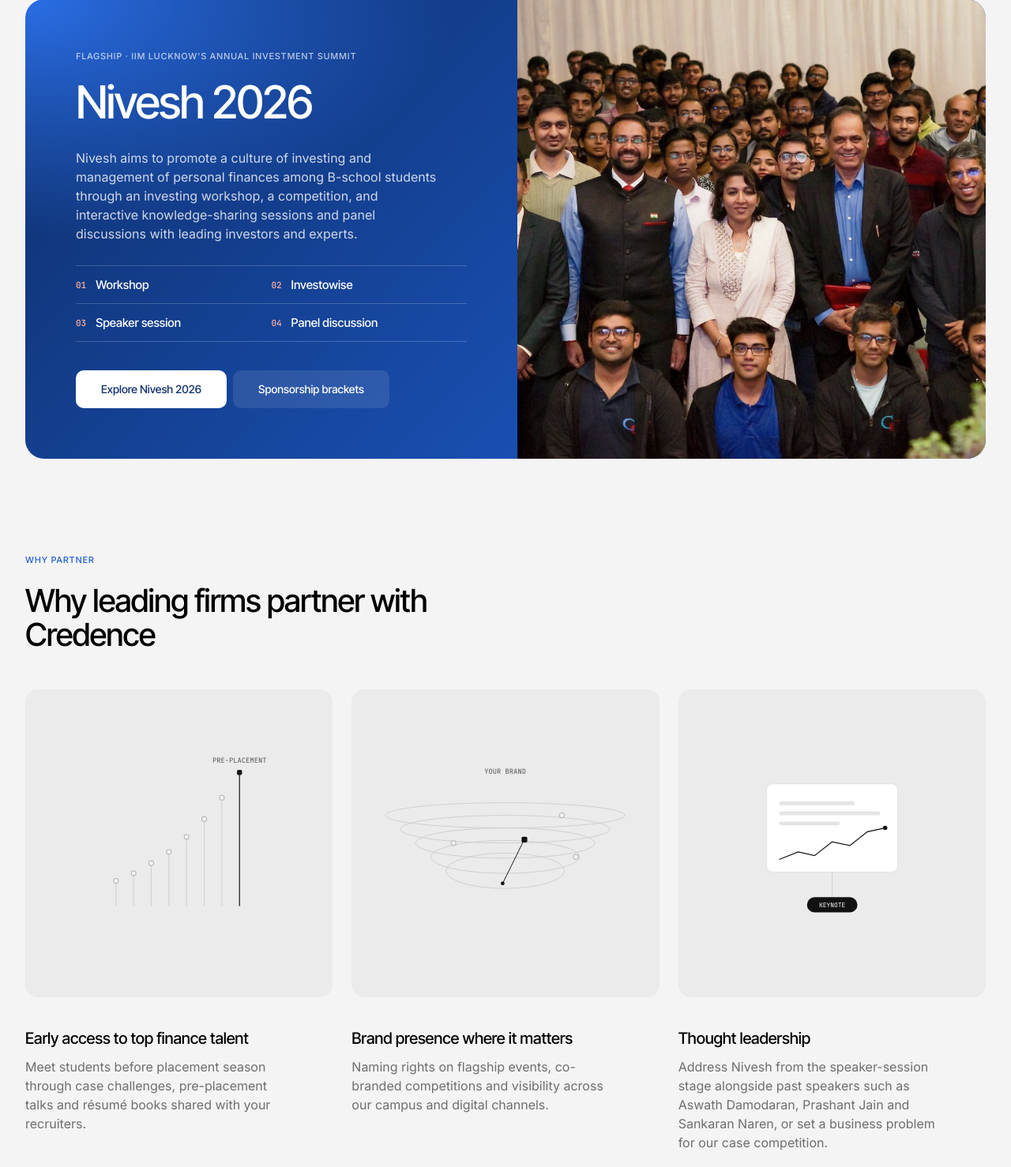
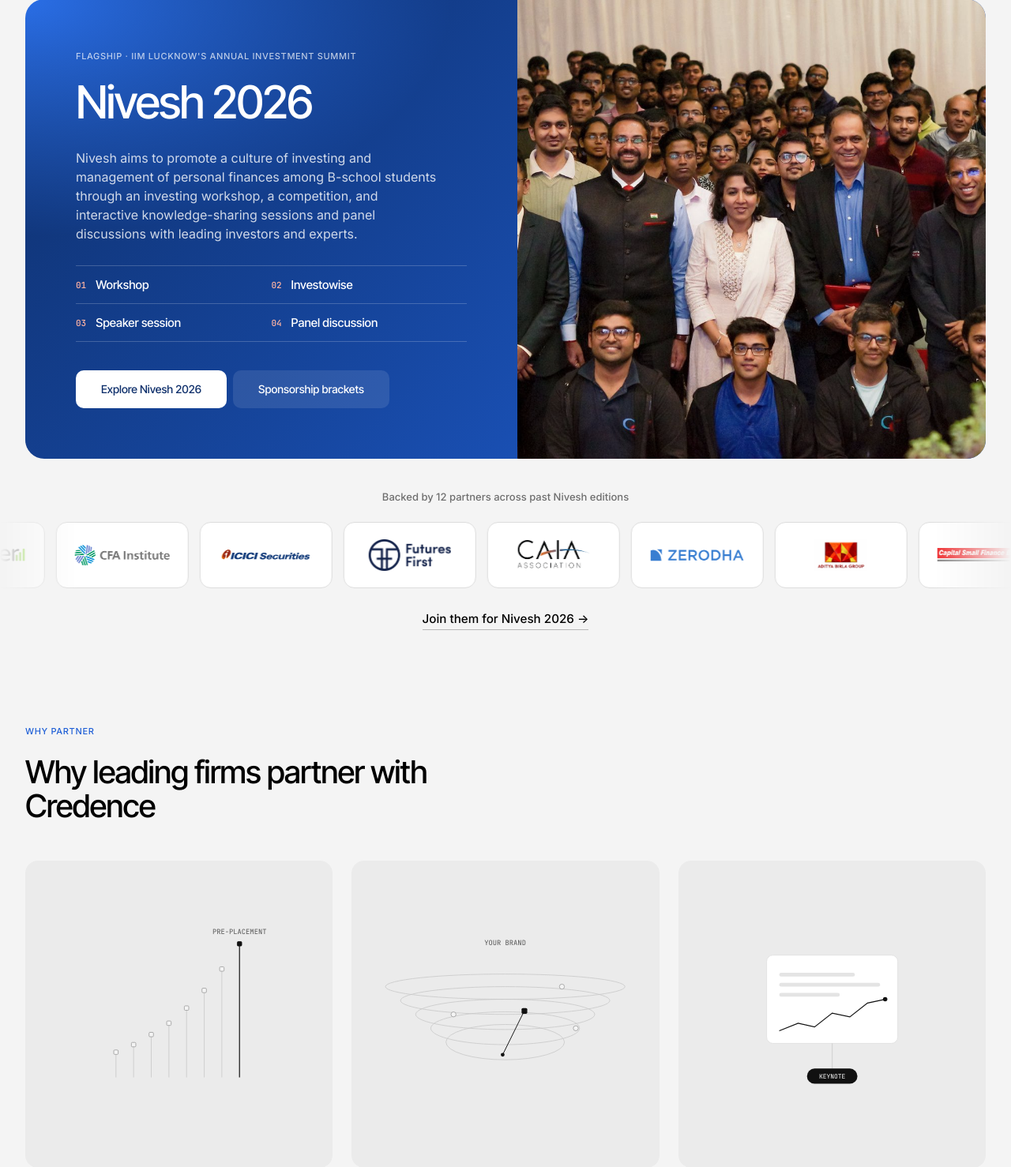
Before and after one commit to WRECKER1/CredenceCapital, a Node server app: page / in a window 1280 px wide. Shown: the part 1980-3458 px from the top of the page at 79% size. Run offline with Node 20, Linux system fonts and the light colour scheme.

Commit message:
Add a scrolling partner-logo strip under the Nivesh panel on Home
Shows the past Nivesh and Investowise partners as a continuously
scrolling row of logos right after Nivesh is introduced, so sponsors see
the club's track record early. Pauses on hover or keyboard focus, links
each logo to the partner, stays still and scrollable for visitors who
prefer reduced motion, and is driven by the same sponsors list.

Co-Authored-By: Claude Opus 5.5 <noreply@anthropic.com>
Claude-Session: https://claude.ai/code/session_01FG1TpzFGqoXaiweXWoTs9u

```diff
--- a/public/css/site.css
+++ b/public/css/site.css
@@ -656,3 +656,33 @@ a.logo-tile:hover { background: #fff; border-color: var(--blue); }
 .record-source .press-logo img { height: 22px; width: auto; max-width: 150px; }
 .press-logo img[src$=".svg"] { height: 30px; width: auto; }
 .press-item .press-logo img[src$=".jpg"] { height: 40px; width: 40px; max-height: none; border-radius: 6px; }
+
+/* Partner logo marquee (home, under the Nivesh panel) */
+.marquee-block { margin-top: 40px; text-align: center; }
+.marquee-label { font: 500 13px var(--sans); color: var(--muted); margin: 0 0 18px; }
+.marquee { position: relative; overflow: hidden; padding: 6px 0;
+  -webkit-mask-image: linear-gradient(90deg, transparent 0, #000 8%, #000 92%, transparent 100%);
+          mask-image: linear-gradient(90deg, transparent 0, #000 8%, #000 92%, transparent 100%); }
+.marquee-track { display: flex; width: max-content; animation: marquee var(--dur, 40s) linear infinite; }
+.marquee:hover .marquee-track, .marquee:focus-within .marquee-track { animation-play-state: paused; }
+.marquee-set { display: flex; align-items: center; gap: 14px; list-style: none; margin: 0; padding: 0 7px; }
+.marquee-item a, .marquee-item > img { display: block; }
+.marquee-item a { display: grid; place-items: center; }
+.marquee-item { display: grid; place-items: center; width: 168px; height: 84px; background: #fff; border: 1px solid var(--line); border-radius: 14px; transition: border-color .2s, transform .2s; }
+.marquee-item:hover { border-color: var(--blue); transform: translateY(-2px); }
+.marquee-item img { max-height: 40px; max-width: 120px; width: auto; height: auto; object-fit: contain; }
+.marquee-item img[src$=".svg"] { height: 36px; }
+.marquee-item img[src$=".jpg"] { height: 46px; width: 46px; max-height: none; border-radius: 6px; }
+.marquee-cta { display: inline-block; margin-top: 22px; }
+@keyframes marquee { from { transform: translateX(0); } to { transform: translateX(-50%); } }
+@media (max-width: 640px) {
+  .marquee-item { width: 132px; height: 68px; border-radius: 12px; }
+  .marquee-item img { max-height: 32px; max-width: 96px; }
+  .marquee-item img[src$=".svg"] { height: 28px; }
+  .marquee-item img[src$=".jpg"] { height: 38px; width: 38px; }
+}
+@media (prefers-reduced-motion: reduce) {
+  .marquee { overflow-x: auto; -webkit-mask-image: none; mask-image: none; }
+  .marquee-track { animation: none !important; }
+  .marquee-set[aria-hidden] { display: none; }
+}
--- a/views/home.ejs
+++ b/views/home.ejs
@@ -52,6 +52,7 @@
       <% if (nv.image) { %><div class="nivesh-photo" style="background-image:url('<%= nv.image %>')" role="img" aria-label="<%= nv.edition %>"></div><% } %>
     </div>
   </div>
+  <%- include('partials/partner-marquee') %>
 </section>
 <% } %>
 
--- /dev/null
+++ b/views/partials/partner-marquee.ejs
@@ -0,0 +1,21 @@
+<% const ml = (c.sponsors || []).filter((x) => x.visible !== false && x.logo); if (ml.length) { %>
+<div class="marquee-block">
+  <p class="marquee-label">Backed by <%= ml.length %> partners across past Nivesh editions</p>
+  <div class="marquee" style="--dur:<%= Math.max(24, ml.length * 4) %>s">
+    <div class="marquee-track">
+      <% [0, 1].forEach((copy) => { %>
+        <ul class="marquee-set" <% if (copy) { %>aria-hidden="true"<% } else { %>aria-label="Past partners"<% } %>>
+          <% ml.forEach((x) => { %>
+            <li class="marquee-item">
+              <% if (x.url) { %><a href="<%= x.url %>" target="_blank" rel="noopener" <% if (copy) { %>tabindex="-1"<% } %> title="<%= x.name %><%= x.since ? ` · ${x.since}` : '' %>"><% } %>
+              <img src="<%= x.logo %>" alt="<%= copy ? '' : x.name %>" decoding="async">
+              <% if (x.url) { %></a><% } %>
+            </li>
+          <% }) %>
+        </ul>
+      <% }) %>
+    </div>
+  </div>
+  <a class="link marquee-cta" href="/partner#enquire">Join them for <%= (c.nivesh || {}).edition || 'Nivesh' %> →</a>
+</div>
+<% } %>
```
